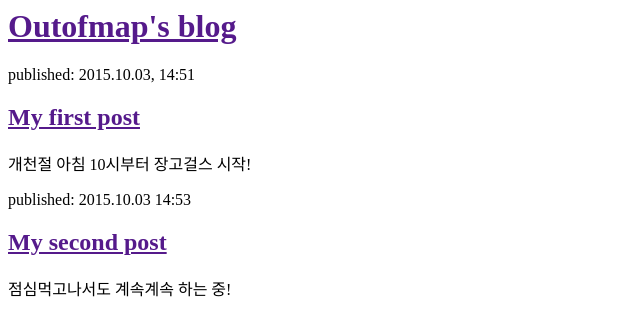
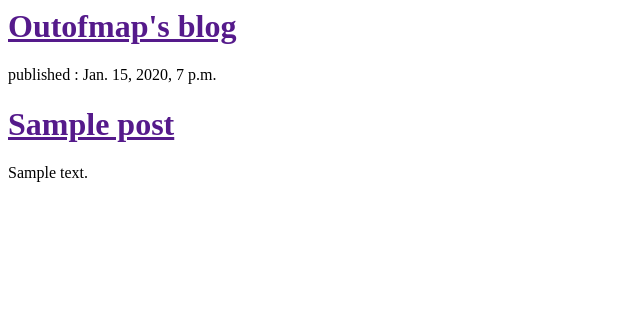
Before and after one commit to outofmap/my-first-blog, a Django app: template blog/templates/blog/post_list.html in a window 1280 px wide. Shown: the top 336 px of the page, without its empty margins (0-640 px from the left). Run offline with Django 3.2, Linux system fonts and the light colour scheme; the template is opened without the code that fills it: values that come from a table or form of the project are taken from there, others are empty; tables that the repository leaves empty hold one stand-in row (values such as "Sample post").

Commit message:
Modified templates to display posts from database.

```diff
--- a/blog/templates/blog/post_list.html
+++ b/blog/templates/blog/post_list.html
@@ -6,8 +6,15 @@
 	    <div>
 	    	<h1><a href="">Outofmap's blog</a></h1>
 	    </div>
+	    {% for post in posts %}
+	    	<div>
+	    		<p>published : {{post.published_date}}</p>
+	    		<h1><a href="">{{post.title}}</a></h1>
+	    		<p>{{post.text|linebreaks}}</p>
+	    	</div>
 
-	    <div>
+	   	{% endfor %}
+	   <!--  <div>
 	    	<p>published: 2015.10.03, 14:51</p>
 	    	<h2><a href="">My first post</a></h2>
 	    	<p>개천절 아침 10시부터 장고걸스 시작!</p>
@@ -17,7 +24,7 @@
 	    	<p>published: 2015.10.03 14:53</p>
 	    	<h2><a href="">My second post</a></h2>
 	    	<p>점심먹고나서도 계속계속 하는 중!</p>
-	    </div>
+	    </div> -->
 
     </body>
 </html>
--- a/blog/views.py
+++ b/blog/views.py
@@ -1,5 +1,7 @@
 from django.shortcuts import render
-
+from django.utils import timezone
+from .models import Post
 # Create your views here.
 def post_list(request):
-	return render(request, 'blog/post_list.html',{})
+	posts = Post.objects.filter(published_date__lte=timezone.now()).order_by('published_date')
+	return render(request, 'blog/post_list.html',{'posts' : posts})
```
